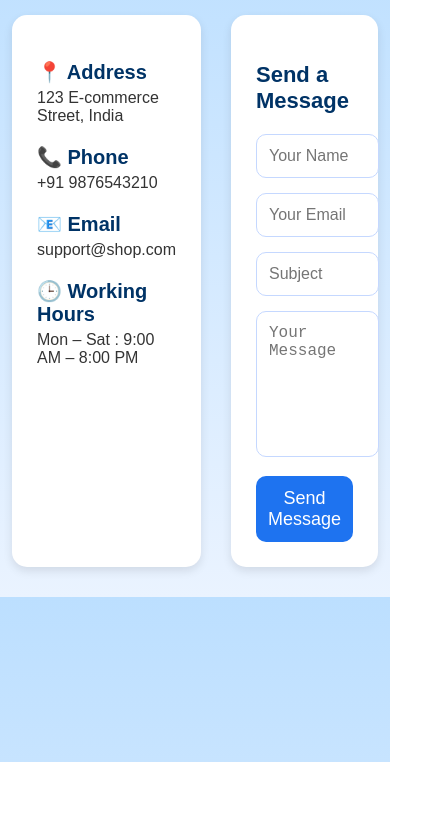
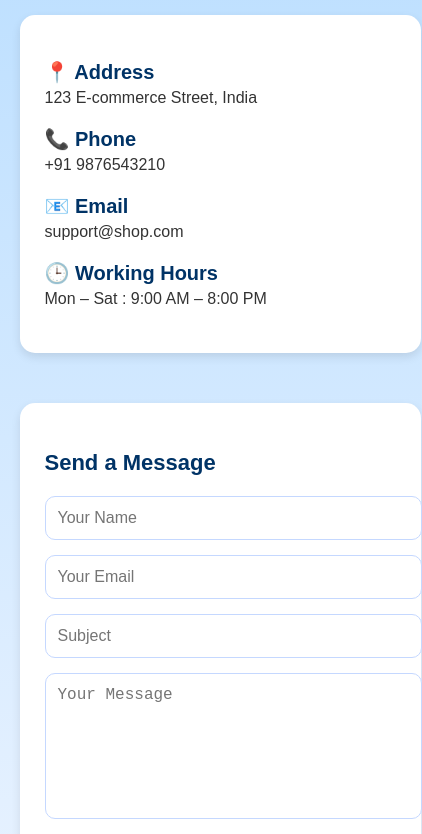
Before and after one commit to BalramKushwah21/E-Commerce, a plain HTML site: page Frontend/HTML/contact.html in a window 390 px wide. Shown: the part 82-916 px from the top of the page, 422 px wide, since content can reach past the window. Before the commit the page ends 844 px from the top, so only its background shows below. Drawn offline with Linux system fonts and the light colour scheme.

Commit message:
media query added

```diff
--- a/Frontend/CSS/contact.css
+++ b/Frontend/CSS/contact.css
@@ -81,3 +81,16 @@ form button {
 form button:hover {
     background: #0b59c7;
 }
+
+
+@media (max-width: 600px) {
+    .container {
+        flex-direction: column;
+        width: 90%;
+    }
+
+    .contact-info, .contact-form {
+        width: 100%;
+        margin-bottom: 20px;
+    }
+}
--- a/Frontend/CSS/signup.css
+++ b/Frontend/CSS/signup.css
@@ -1,5 +1,5 @@
 body{
-    background-image: url(../Res/Nature1.jpg);
+    background-image: url(../Res/Nature2.jpg);
     /* margin: auto; */
     padding: 50px;
     height: 100vh;
```
Also changed, not shown: Frontend/Res/Nature2.jpg (added).
